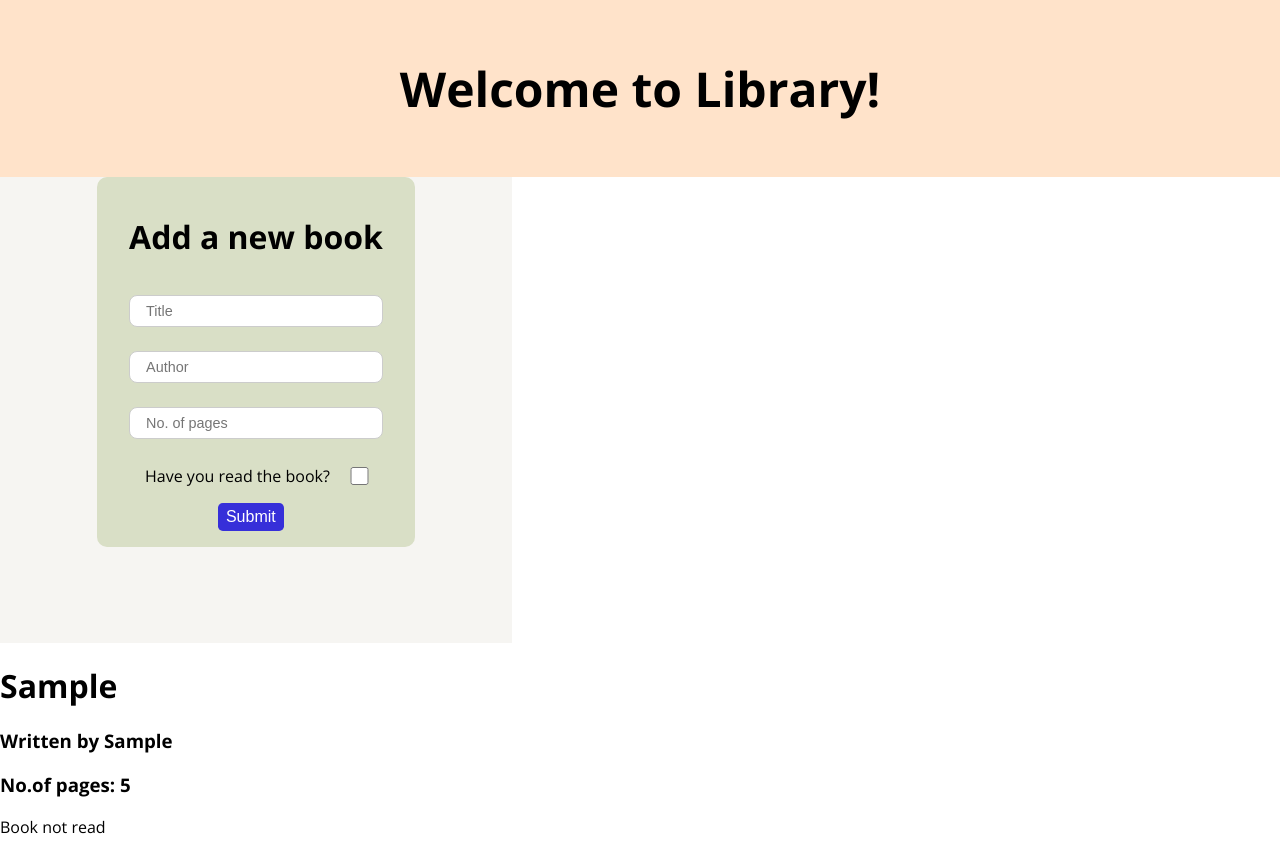
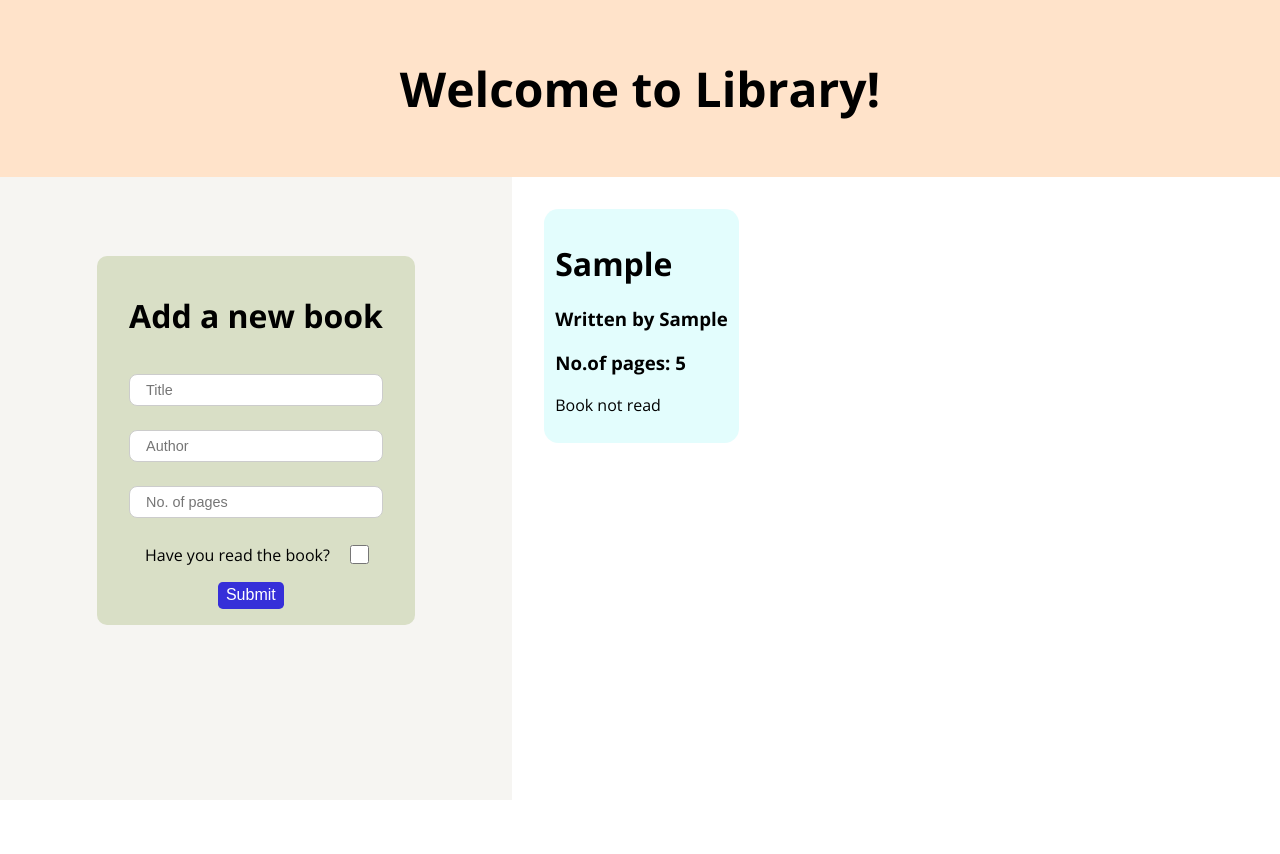
Before and after one commit to deepakbandla/Library, a plain HTML site: page index.html in a window 1280 px wide. Both pictures are taken after typing "Sample", "Sample", "5" into the empty fields and a click on the button "Submit". After the commit the page ends 800 px from the top, so only its background shows below. Drawn offline with nearby package versions, Linux system fonts and the light colour scheme.

Commit message:
all bugs fixed except wrapping

```diff
--- a/index.html
+++ b/index.html
@@ -11,9 +11,7 @@
     <div class="header">
         <h1>Welcome to Library!</h1>
     </div>
-    <!-- <div class="second">
-
-    </div> -->
+    <div class="second">
         <div class="add">
 
             <form action="script.js" method="post">
@@ -40,6 +38,8 @@
         <div class="b_display">
 
         </div>
+    </div>
+
     <script src="script.js"></script>
 </body>
 </html>
--- a/style.css
+++ b/style.css
@@ -21,6 +21,12 @@ body {
     align-self: center;
 }
 
+.second{
+    display: flex;
+    flex-direction: row;
+    flex: 1 0 0;
+    width: 100vw;
+}
 
 .add {
     display: flex;
@@ -29,8 +35,10 @@ body {
     justify-content: center;
     width: 40vw;
     background-color: #F6F5F2;
-    flex: 1 1 auto;
+    /* flex: 1 1 auto; */
     min-height: 0;
+    min-width: 30vw;
+
 }
 
 form{
@@ -98,5 +106,16 @@ button{
 
 .b_display{
     display: flex;
+    /* align-items: center; */
+    /* justify-content: center; */
+    gap: 2rem;
+    padding: 2rem;
+}
 
+.card{
+    background-color: #E3FDFD;
+    padding: 0.7rem;
+    border-radius: 0.9rem;
+    min-width: fit-content;
+    height: fit-content;
 }
```
Lines whose indentation alone changed are shown as unchanged.
